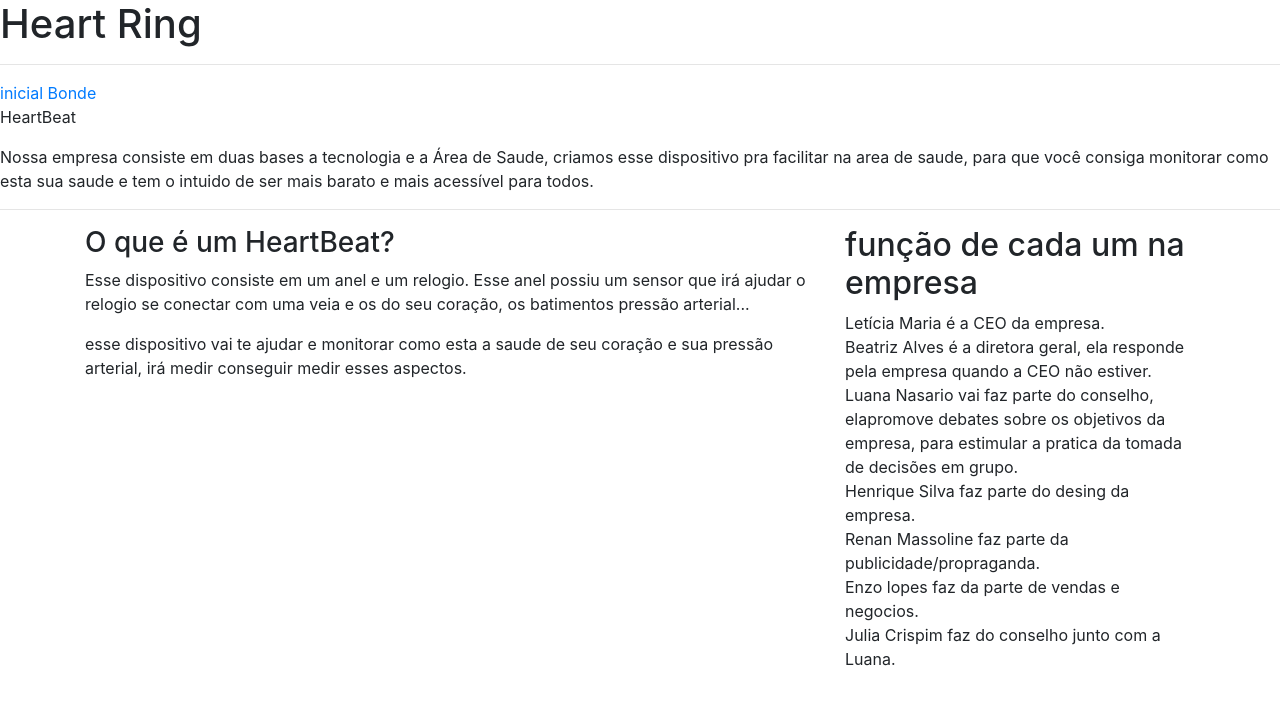
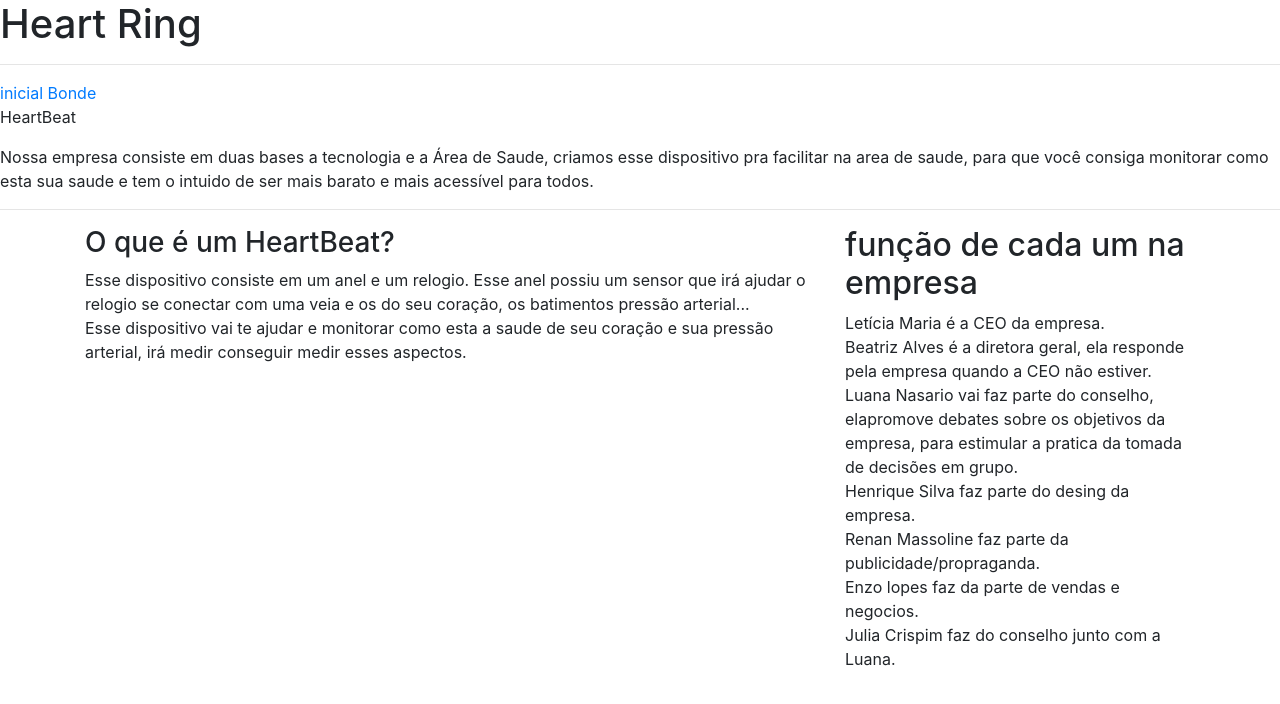
Before and after one commit to Bonde-da-ladybug/Bonde-da-ladybug.github.io, a plain HTML site: page index.html in a window 1280 px wide. Drawn offline with nearby package versions, Linux system fonts and the light colour scheme; files that its build step writes are made by us from their sources.

Commit message:
Update index.html

```diff
--- a/index.html
+++ b/index.html
@@ -18,8 +18,7 @@
       <div class="row">
         <div class="col-sm-12 col-lg-8">
             <h3>O que é um HeartBeat?</h3>
-            <p class="teste">Esse dispositivo consiste em um anel e um relogio. Esse anel possiu um sensor que irá ajudar o relogio se conectar com uma veia e os do seu coração, os batimentos pressão arterial...</p>
-   <p>esse dispositivo vai te ajudar e monitorar como esta a saude de seu coração e sua pressão arterial, irá medir conseguir medir esses aspectos.</p>
+            <p class="teste">Esse dispositivo consiste em um anel e um relogio. Esse anel possiu um sensor que irá ajudar o relogio se conectar com uma veia e os do seu coração, os batimentos pressão arterial...<br>Esse dispositivo vai te ajudar e monitorar como esta a saude de seu coração e sua pressão arterial, irá medir conseguir medir esses aspectos.</p>
           </div>
         <div class="col-sm-12 col-lg-4">
               <h2>função de cada um na empresa</h2>
```
